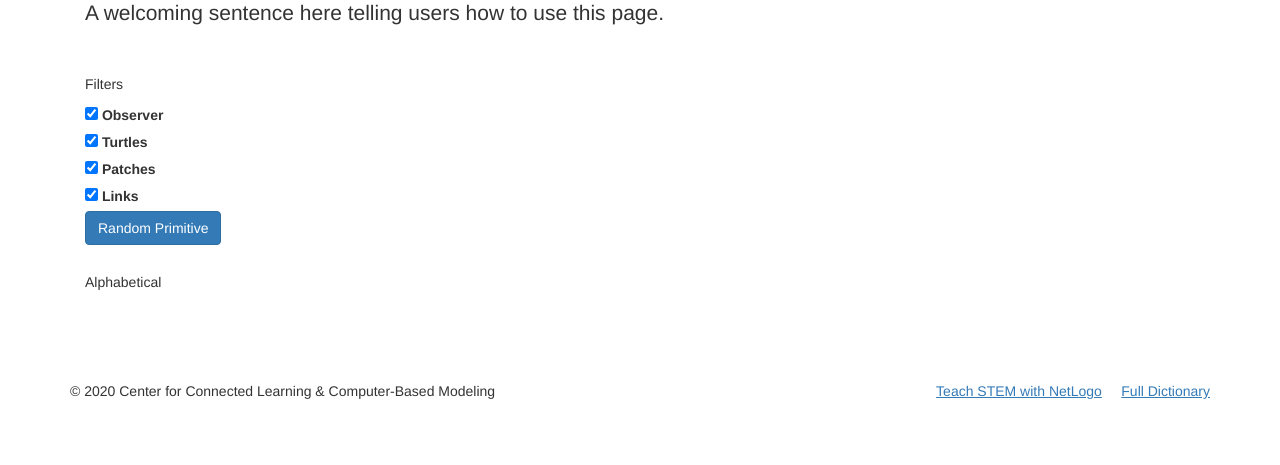
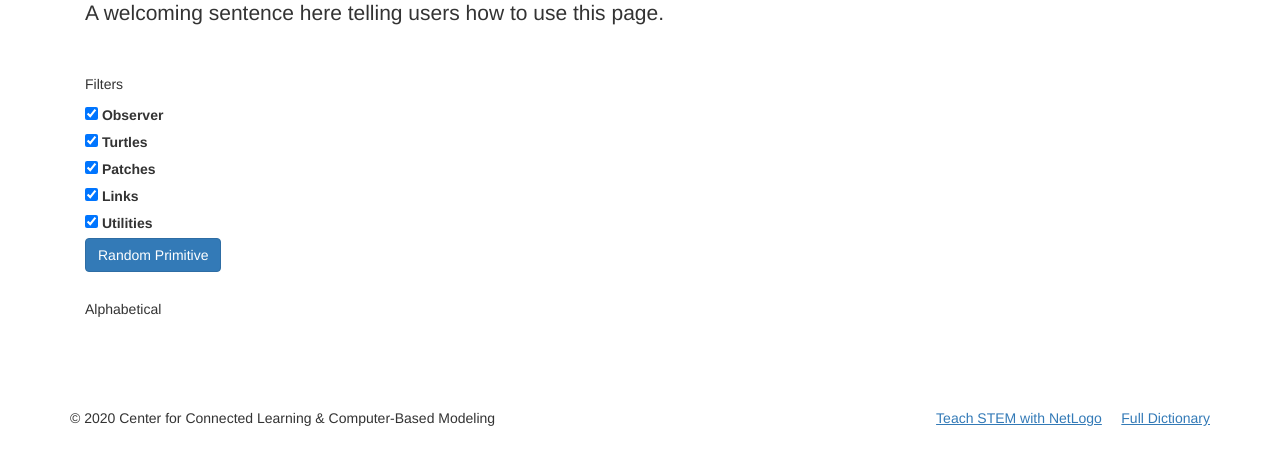
Before and after one commit to NetLogo/beginners-interactive-netlogo-dictionary, a Flask app: template app/templates/dictionary.html in a window 1280 px wide. Shown: the part 177-642 px from the top of the page. Run offline with Flask 2, Linux system fonts and the light colour scheme; the template is opened without the code that fills it, so the values that code supplies are empty; some libraries are stand-ins or nearby versions.

Commit message:
added 'utilities' to primitive classification

```diff
--- a/app/templates/dictionary.html
+++ b/app/templates/dictionary.html
@@ -23,19 +23,23 @@
             <form class="form-inline">
                 <div class="form-check form-check-inline" onclick="refreshDictionaryItems();">
                     <input class="form-check-input" type="checkbox" id="showObserverPrimitives" value="showObserverPrimitives" checked>
-                    <label class="form-check-label" for="showObserverPrimitives">Observer</label>
+                    <label class="form-check-label" for="showObserverPrimitives"><i class="fas fa-eye mr-1 p-1 border rounded bg-light"></i> Observer</label>
                 </div>
                 <div class="form-check form-check-inline" onclick="refreshDictionaryItems();">
                     <input class="form-check-input" type="checkbox" id="showTurtlePrimitives" value="showTurtlePrimitives" checked>
-                    <label class="form-check-label" for="showTurtlePrimitives">Turtles</label>
+                    <label class="form-check-label" for="showTurtlePrimitives"><i class="fas fa-location-arrow mr-1 border rounded text-danger p-1"></i> Turtles</label>
                 </div>
                 <div class="form-check form-check-inline" onclick="refreshDictionaryItems();">
                     <input class="form-check-input" type="checkbox" id="showPatchPrimitives" value="showPatchPrimitives" checked>
-                    <label class="form-check-label" for="showPatchPrimitives">Patches</label>
+                    <label class="form-check-label" for="showPatchPrimitives"> <i class="fas fa-square mr-1 p-1 border rounded text-success"></i> Patches</label>
                 </div>
                 <div class="form-check form-check-inline" onclick="refreshDictionaryItems();">
                     <input class="form-check-input" type="checkbox" id="showLinkPrimitives" value="showLinkPrimitives" checked>
-                    <label class="form-check-label" for="showLinkPrimitives">Links</label>
+                    <label class="form-check-label" for="showLinkPrimitives"><i class="fas fa-project-diagram mr-1 p-1 border rounded text-warning"></i>Links</label>
+                </div>
+                <div class="form-check form-check-inline" onclick="refreshDictionaryItems();">
+                    <input class="form-check-input" type="checkbox" id="showUtilityPrimitives" value="showUtilityPrimitives" checked>
+                    <label class="form-check-label" for="showUtilityPrimitives"><i class="fas fa-filter mr-1 p-1 border rounded text-secondary"></i> Utilities</label>
                 </div>
 
 
@@ -76,6 +80,7 @@
                                     {%if 'turtles'  in dictionary.primitives[p].agents%} turtles  {%endif%}
                                     {%if 'patches'  in dictionary.primitives[p].agents%} patches  {%endif%}
                                     {%if 'links'    in dictionary.primitives[p].agents%} links    {%endif%}
+                                    {%if 'utilities'    in dictionary.primitives[p].agents%} utilities    {%endif%}
                                     ">
                             <div class="card-body">
                                 <code><a href="/primitive/{{p}}" class="card-link"><h5 class="card-title">{{p}}</h5></a></code>
@@ -105,6 +110,12 @@
                                         </span>
                                         {%endif%}
 
+                                        {%if 'utilities' in dictionary.primitives[p].agents%}
+                                        <span class="badge badge-secondary">
+                                            <i class="fas fa-filter"></i> utilities
+                                        </span>
+                                        {%endif%}
+
                                     </small>
                                 </p>
                                 <p class="card-text">{{dictionary.primitives[p].short_description}}</p>
@@ -129,6 +140,8 @@
         let showTurtlePrimitives   = document.getElementById("showTurtlePrimitives").checked;
         let showPatchPrimitives    = document.getElementById("showPatchPrimitives").checked;
         let showLinkPrimitives     = document.getElementById("showLinkPrimitives").checked;
+        let showUtilityPrimitives     = document.getElementById("showUtilityPrimitives").checked;
+
 
         $(".dictionary-entry").each(function(i,e){
             e.style = "display: none;"
@@ -144,6 +157,9 @@
             if(showLinkPrimitives && $(e).hasClass('links')){
                 e.style = "display: default;"
             }
+            if(showUtilityPrimitives && $(e).hasClass('utilities')){
+                e.style = "display: default;"
+            }
         })
     };
     refreshDictionaryItems();
```
Also changed, not shown: app/static/primitives.json (+4 -12 lines).
